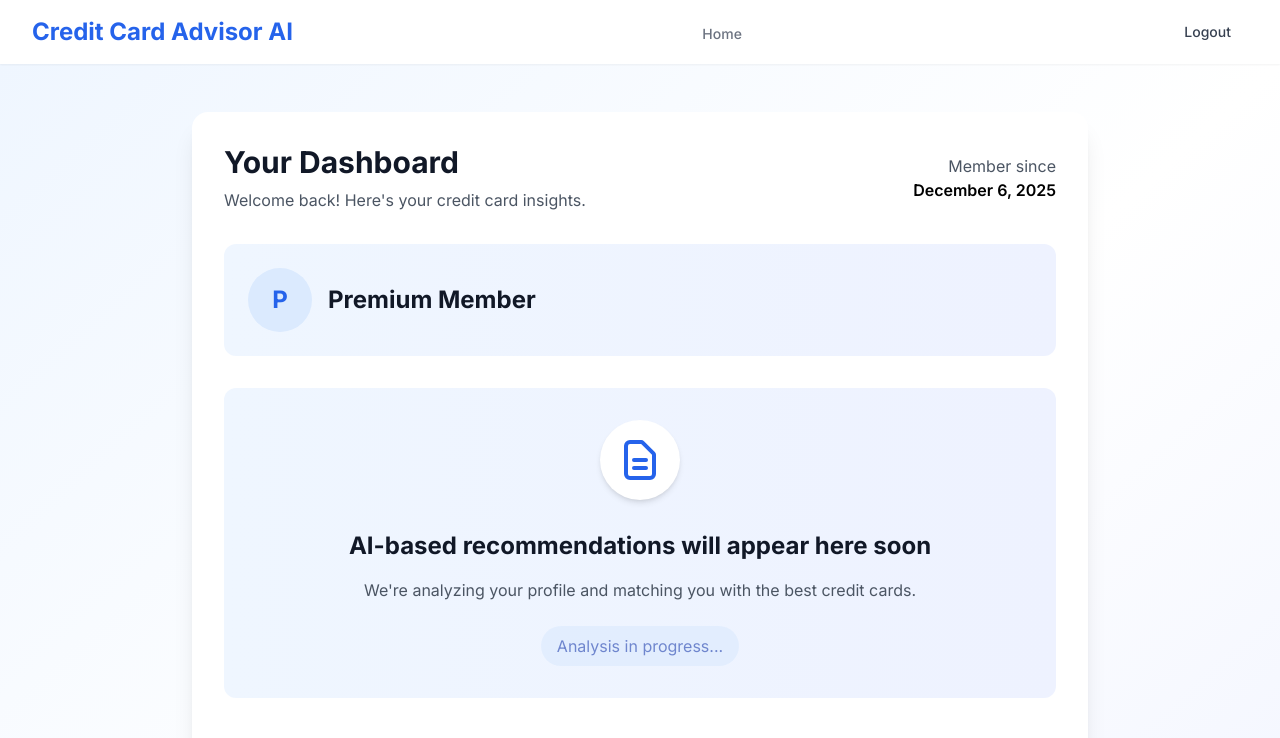
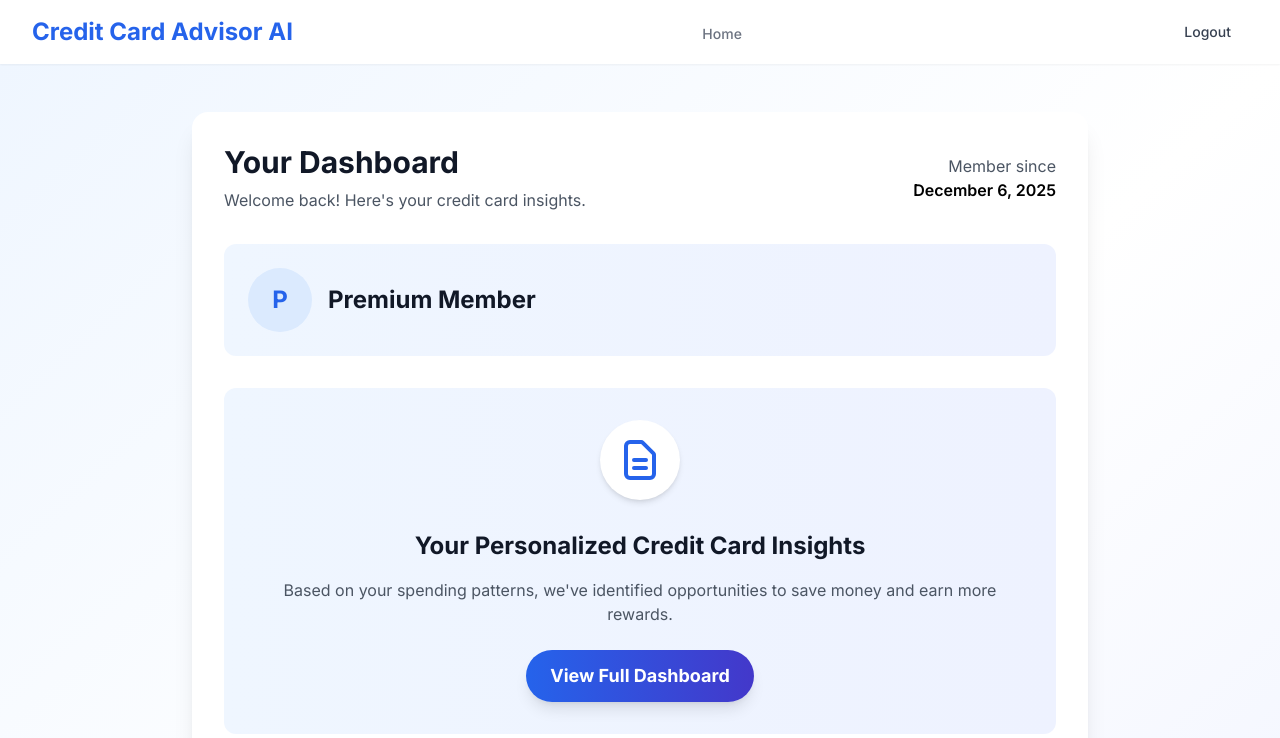
Before and after one commit to JayGodbole/credit-card-advisor-ai, a Next.js app: page /dashboard in a window 1280 px wide. Shown: the top 738 px of the page. Built offline with nearby package versions, Linux system fonts and the light colour scheme.

Commit message:
Fix perpetual 'Analysis in progress' message and improve dashboard content

```diff
--- a/app/dashboard/page.tsx
+++ b/app/dashboard/page.tsx
@@ -73,11 +73,14 @@ export default function DashboardPage() {
                       <path strokeLinecap="round" strokeLinejoin="round" strokeWidth={2} d="M9 12h6m-6 4h6m2 5H7a2 2 0 01-2-2V5a2 2 0 012-2h5.586a1 1 0 01.707.293l5.414 5.414a1 1 0 01.293.707V19a2 2 0 01-2 2z" />
                     </svg>
                   </div>
-                  <h2 className="text-2xl font-bold text-gray-900 mb-4">AI-based recommendations will appear here soon</h2>
-                  <p className="text-gray-600 mb-6">We're analyzing your profile and matching you with the best credit cards.</p>
-                  <div className="inline-block bg-blue-100 text-blue-800 px-4 py-2 rounded-full animate-pulse">
-                    Analysis in progress...
-                  </div>
+                  <h2 className="text-2xl font-bold text-gray-900 mb-4">Your Personalized Credit Card Insights</h2>
+                  <p className="text-gray-600 mb-6">Based on your spending patterns, we've identified opportunities to save money and earn more rewards.</p>
+                  <Link
+                    href="/premium-dashboard"
+                    className="bg-gradient-to-r from-blue-600 to-indigo-700 hover:from-blue-700 hover:to-indigo-800 text-white font-bold py-3 px-6 rounded-full text-lg transition-all duration-300 transform hover:scale-105 shadow-lg inline-block"
+                  >
+                    View Full Dashboard
+                  </Link>
                 </div>
               </div>
 
@@ -86,7 +89,7 @@ export default function DashboardPage() {
                   <div className="flex items-center mb-4">
                     <div className="w-10 h-10 bg-blue-100 rounded-full flex items-center justify-center mr-3">
                       <svg className="w-5 h-5 text-blue-600" fill="none" viewBox="0 0 24 24" stroke="currentColor">
-                        <path strokeLinecap="round" strokeLinejoin="round" strokeWidth={2} d="M9 19v-6a2 2 0 00-2-2H5a2 2 0 00-2 2v6a2 2 0 002 2h2a2 2 0 002-2zm0 0V9a2 2 0 012-2h2a2 2 0 012 2v10m-6 0a2 2 0 002 2h2a2 2 0 002-2m0 0V5a2 2 0 012-2h2a2 2 0 012 2v14a2 2 0 01-2 2h-2a2 2 0 01-2-2z" />
+                        <path strokeLinecap="round" strokeLinejoin="round" strokeWidth={2} d="M9 5H7a2 2 0 00-2 2v12a2 2 0 002 2h10a2 2 0 002-2V6a2 2 0 00-2-2H6a2 2 0 00-2 2v12a2 2 0 002 2z" />
                       </svg>
                     </div>
                     <h3 className="text-xl font-semibold">Your Spending Patterns</h3>
@@ -96,7 +99,7 @@ export default function DashboardPage() {
                     <div className="text-center">
                       <div className="w-16 h-16 bg-white rounded-full flex items-center justify-center mx-auto mb-2 shadow">
                         <svg className="w-8 h-8 text-blue-600" fill="none" viewBox="0 0 24 24" stroke="currentColor">
-                          <path strokeLinecap="round" strokeLinejoin="round" strokeWidth={2} d="M16 8v8m-4-5v5m-4-2v2m-2 4h12a2 2 0 002-2V6a2 2 0 00-2-2H6a2 2 0 00-2 2v12a2 2 0 002 2z" />
+                          <path strokeLinecap="round" strokeLinejoin="round" strokeWidth={2} d="M16 8v8m-4-5v5m-4-2v2m-2 4h12a2 2 0 002-2V6a2 2 0 00-2-2H6a2 2 0 00-2 2v12a2 2 0 002 2h-2a2 2 0 00-2-2z" />
                         </svg>
                       </div>
                       <p className="text-gray-500 text-sm">Spending Chart</p>
@@ -108,7 +111,7 @@ export default function DashboardPage() {
                   <div className="flex items-center mb-4">
                     <div className="w-10 h-10 bg-blue-100 rounded-full flex items-center justify-center mr-3">
                       <svg className="w-5 h-5 text-blue-600" fill="none" viewBox="0 0 24 24" stroke="currentColor">
-                        <path strokeLinecap="round" strokeLinejoin="round" strokeWidth={2} d="M9 5H7a2 2 0 00-2 2v12a2 2 0 002 2h10a2 2 0 002-2V7a2 2 0 00-2-2h-2M9 5a2 2 0 002 2h2a2 2 0 002-2M9 5a2 2 0 012-2h2a2 2 0 012 2m-3 7h3m-3 4h3m-6-4h.01M9 16h.01" />
+                        <path strokeLinecap="round" strokeLinejoin="round" strokeWidth={2} d="M9 5a2 2 0 002 2h2a2 2 0 002-2M9 5a2 2 0 012-2h2a2 2 0 012 2m-3 7h3m-3 4h3m-6-4h.01M9 16h.01" />
                       </svg>
                     </div>
                     <h3 className="text-xl font-semibold">Top Recommendations</h3>
```
